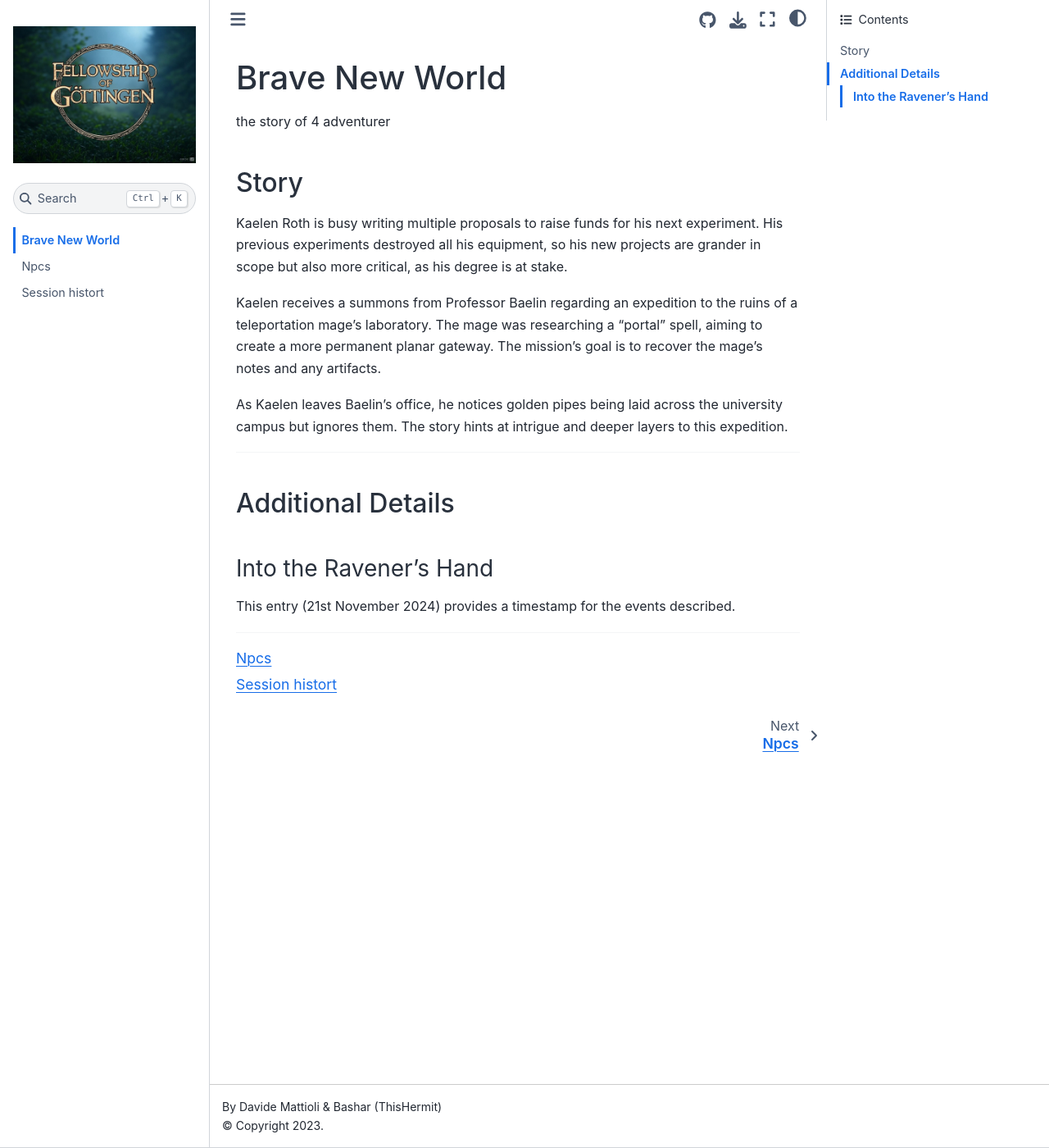
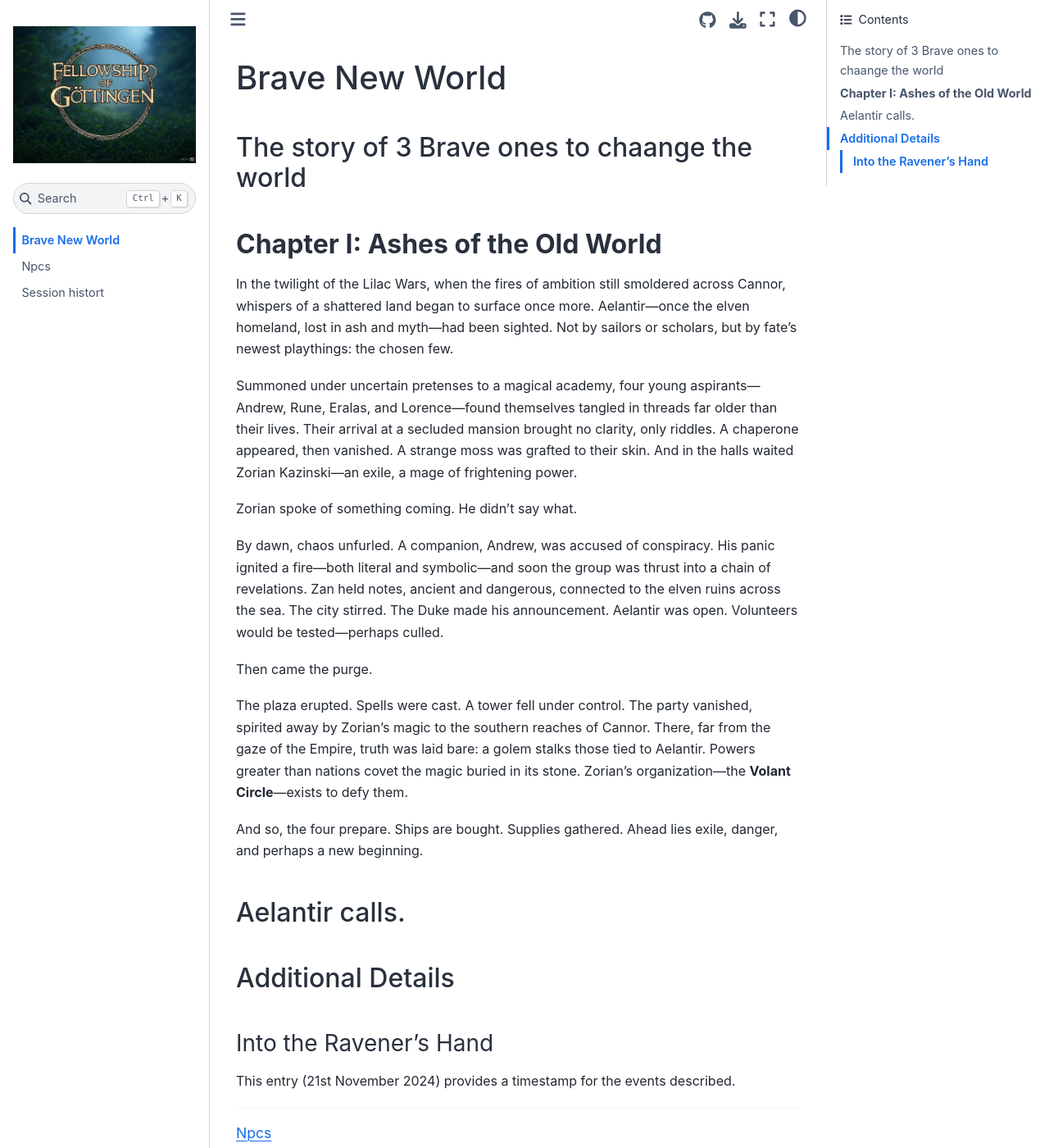
Before and after one commit to mak8427/My-site, a Jupyter Book: the page built from Rp!/davide/Brave_New_World/docs/intro.md, in a window 1280 px wide and 1400 px high. Shown: the whole window at 82% size. Built offline with Jupyter Book 1.0.4 settings and Sphinx 7.4.7 and the Sphinx Book theme 1.1.4, drawn with Linux system fonts in a browser that asks for light colours; pages that are not in the unit, such as notebooks, are missing from menus.

Commit message:
Documentation push

```diff
--- a/Rp!/davide/Brave_New_World/docs/intro.md
+++ b/Rp!/davide/Brave_New_World/docs/intro.md
@@ -1,17 +1,27 @@
 
 # Brave New World
 
-the story of 4 adventurer
+## The story of 3 Brave ones to chaange the world
 
 
 
-## Story
-Kaelen Roth is busy writing multiple proposals to raise funds for his next experiment. His previous experiments destroyed all his equipment, so his new projects are grander in scope but also more critical, as his degree is at stake.
+## **Chapter I: Ashes of the Old World**
 
-Kaelen receives a summons from Professor Baelin regarding an expedition to the ruins of a teleportation mage's laboratory. The mage was researching a "portal" spell, aiming to create a more permanent planar gateway. The mission's goal is to recover the mage's notes and any artifacts.
+In the twilight of the Lilac Wars, when the fires of ambition still smoldered across Cannor, whispers of a shattered land began to surface once more. Aelantir—once the elven homeland, lost in ash and myth—had been sighted. Not by sailors or scholars, but by fate’s newest playthings: the chosen few.
 
-As Kaelen leaves Baelin's office, he notices golden pipes being laid across the university campus but ignores them. The story hints at intrigue and deeper layers to this expedition.
+Summoned under uncertain pretenses to a magical academy, four young aspirants—Andrew, Rune, Eralas, and Lorence—found themselves tangled in threads far older than their lives. Their arrival at a secluded mansion brought no clarity, only riddles. A chaperone appeared, then vanished. A strange moss was grafted to their skin. And in the halls waited Zorian Kazinski—an exile, a mage of frightening power.
 
+Zorian spoke of something coming. He didn’t say what.
+
+By dawn, chaos unfurled. A companion, Andrew, was accused of conspiracy. His panic ignited a fire—both literal and symbolic—and soon the group was thrust into a chain of revelations. Zan held notes, ancient and dangerous, connected to the elven ruins across the sea. The city stirred. The Duke made his announcement. Aelantir was open. Volunteers would be tested—perhaps culled.
+
+Then came the purge.
+
+The plaza erupted. Spells were cast. A tower fell under control. The party vanished, spirited away by Zorian’s magic to the southern reaches of Cannor. There, far from the gaze of the Empire, truth was laid bare: a golem stalks those tied to Aelantir. Powers greater than nations covet the magic buried in its stone. Zorian's organization—the **Volant Circle**—exists to defy them.
+
+And so, the four prepare. Ships are bought. Supplies gathered. Ahead lies exile, danger, and perhaps a new beginning.
+
+Aelantir calls.
 ---
 
 ## Additional Details
```
Also changed, not shown: Rp!/davide/Brave_New_World/docs/Characters.md (+1 -4 lines).
